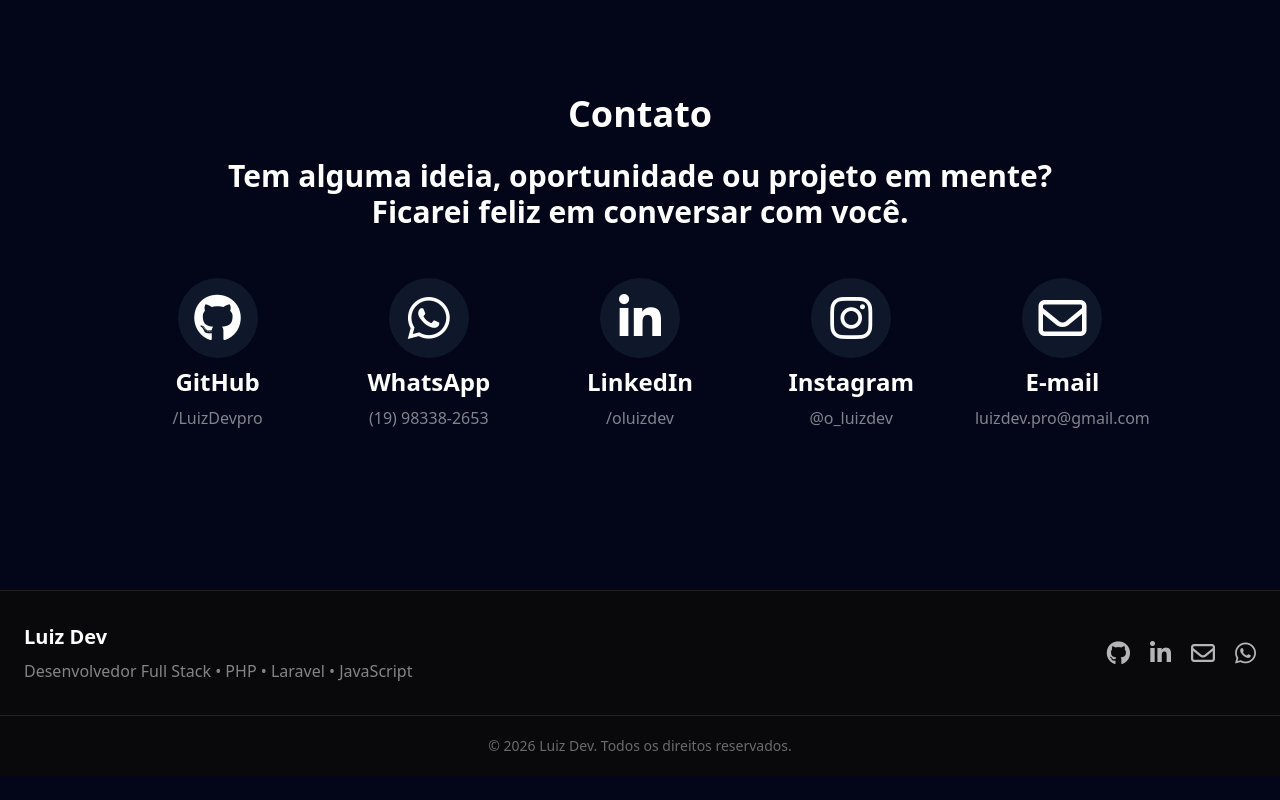
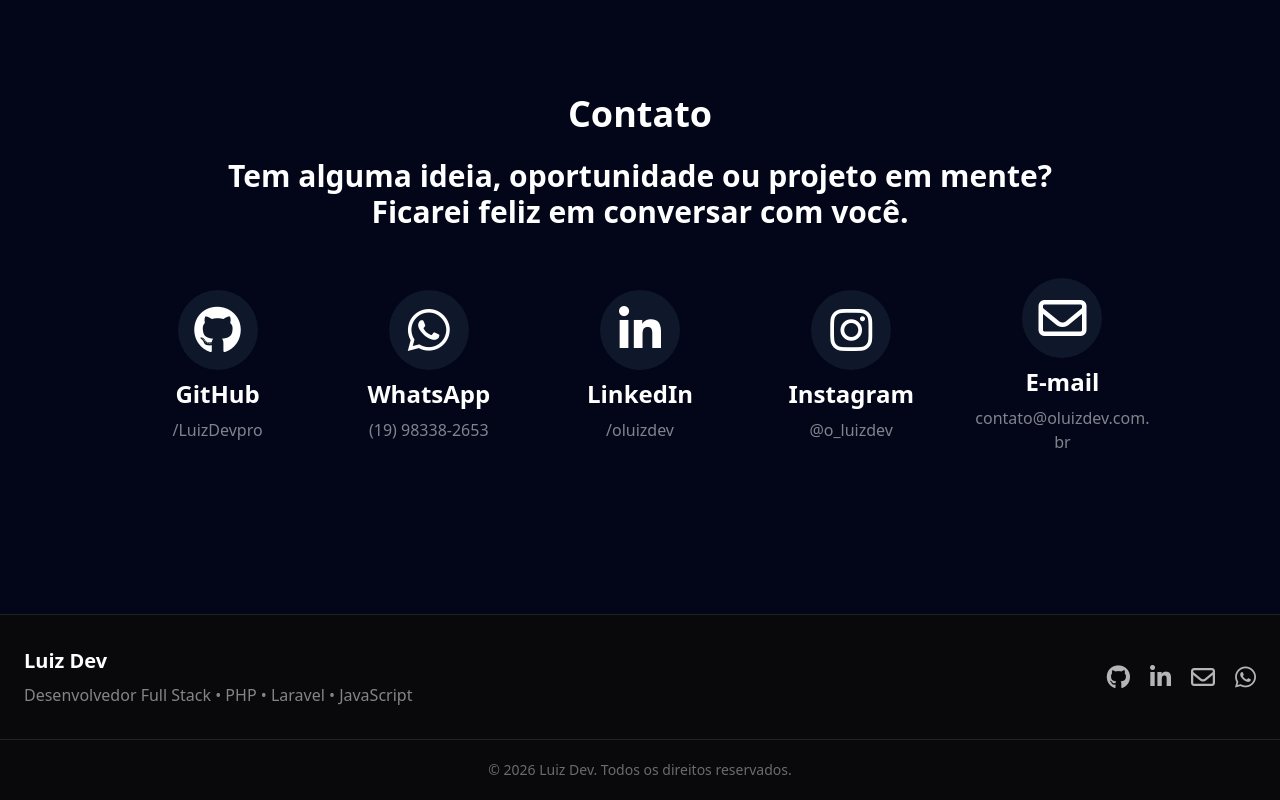
Before and after one commit to LuizDevpro/Portfolio, a website: page index.html in a window 1280 px wide. Shown: the part 2512-3312 px from the top of the page. Before the commit the page ends 3288 px from the top, so only its background shows below. Drawn offline with Linux system fonts and the light colour scheme.

Commit message:
Troca de email para contato

```diff
--- a/index.html
+++ b/index.html
@@ -497,7 +497,7 @@
 
             </a>
 
-            <a href="mailto:luizdev.pro@gmail.com"
+            <a href="mailto:contato@oluizdev.com.br"
                 class="contact-card flex flex-col items-center justify-center gap-2 text-center text-white"
                 title="Enviar E-mail">
 
@@ -514,7 +514,7 @@
 
                 <p
                     class="contact-text break-all text-sm font-extralight text-white/50 transition-colors duration-300 sm:text-base">
-                    luizdev.pro@gmail.com
+                    contato@oluizdev.com.br
                 </p>
 
             </a>
```
